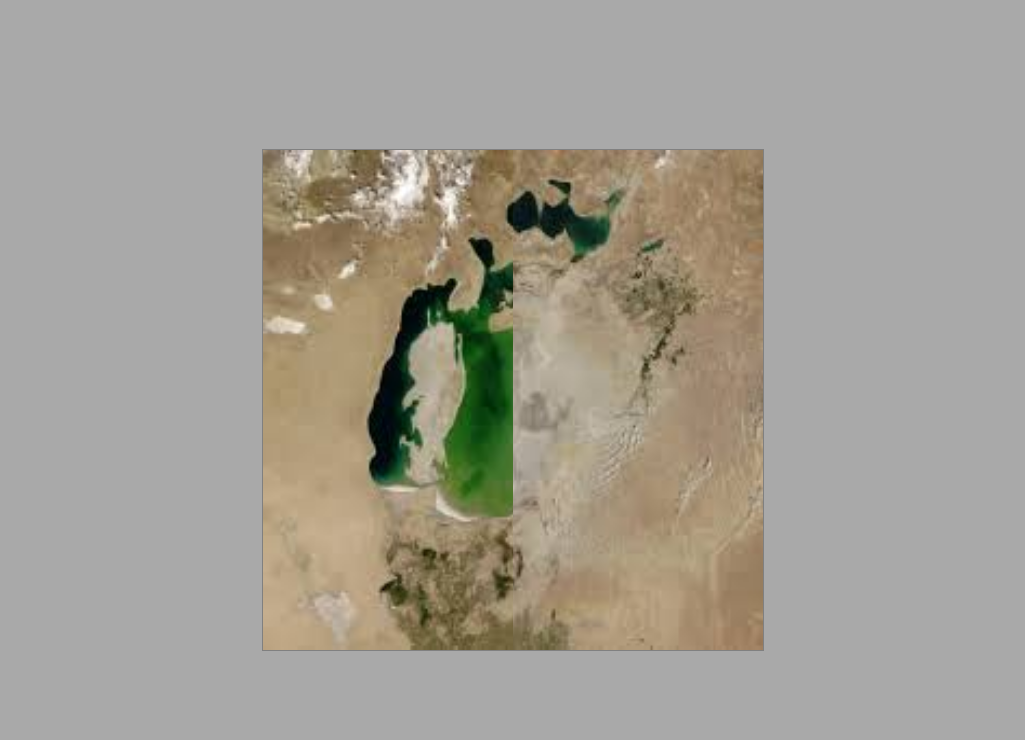
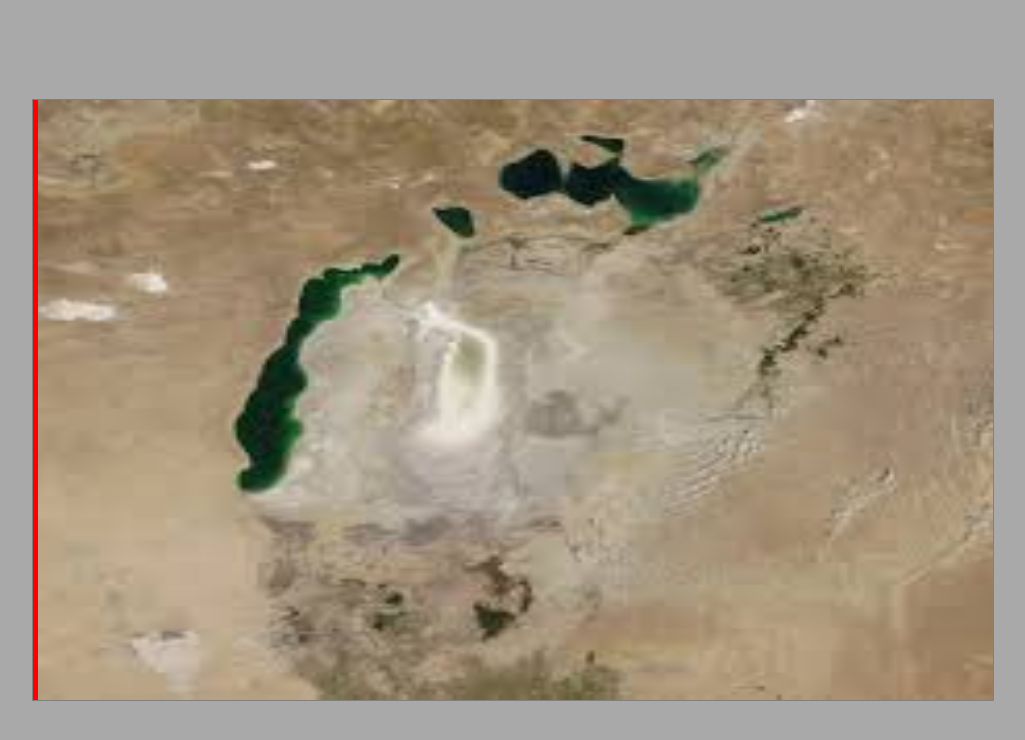
Before and after one commit to santaclauze/art-expert-image-comparator, a React app: page / in a window 1280 px wide. Shown: the top 740 px of the page, without its empty margins (127-1152 px from the left). Built offline with nearby package versions, Linux system fonts and the light colour scheme; what twin.macro would draw is missing.

Commit message:
image slider working

```diff
--- a/package.json
+++ b/package.json
@@ -66,6 +66,7 @@
     "react-dev-utils": "^11.0.1",
     "react-dom": "^17.0.1",
     "react-refresh": "^0.8.3",
+    "react-use": "^15.3.4",
     "resolve": "1.18.1",
     "resolve-url-loader": "^3.1.2",
     "sass-loader": "8.0.2",
--- a/src/App.tsx
+++ b/src/App.tsx
@@ -12,7 +12,7 @@ const Button = tw.button`bg-black text-white`
 const App = () => {
   return (
     // <ImageDragger />
-      <div style={{ height: '100vh', width: '100vw', backgroundColor: 'darkgray', display: 'flex', justifyContent: 'center', alignItems: 'center' }}>
+      <div style={{ height: '100vh', width: '100vw', backgroundColor: 'darkgray', display: 'flex', justifyContent: 'center', alignItems: 'center', padding: 0, margin: 0 }}>
         <ImageComparator />
       </div>
   );
--- a/src/components/ImageComparator/index.tsx
+++ b/src/components/ImageComparator/index.tsx
@@ -1,15 +1,26 @@
-import React from 'react';
-import { Container, ContainerLower, ContainerCover } from './styles';
+import React, {useEffect, useState} from 'react';
+import {useSlider} from 'react-use';
+import { Container, ContainerLower, ContainerCover, Slider } from './styles';
 import empty from '../../assets/aralLake-empty.jpeg';
 import full from '../../assets/aralLake-full.jpeg';
 
 const ImageComparator = () => {
+    const ref = React.useRef(null);
+    const { value } = useSlider(ref, {
+        onScrubStart: () => {
+            console.log('onScrubStop');
+        },
+    });
+
     return (
-        <Container>
+        <Container ref={ref}>
             <ContainerLower>
                 <img src={empty} id="lower" />
             </ContainerLower>
-            <ContainerCover>
+            {/** @ts-ignore */}
+            <Slider pos={value} />
+            {/** @ts-ignore */}
+            <ContainerCover pos={value}>
                 <img src={full} id="cover" />
             </ContainerCover>
         </Container>
--- a/src/components/ImageComparator/styles.ts
+++ b/src/components/ImageComparator/styles.ts
@@ -1,23 +1,27 @@
 import styled from 'styled-components';
 
 export const Container = styled.div`
-  width: 500px;
-  height: 500px;
+  width: 75vw;
+  height: 75vh;
   border: 1px solid grey;
   position: relative;
-`;
-
-export const ContainerCover = styled.div`
-  overflow: hidden;
-  width: 50%;
-  height: 100%;
-  position: absolute;
   img {
-    width: 500px;
-    height: 500px;
+    pointer-events: none;
+    width: 75vw;
+    height: 75vh;
     display:block;
     vertical-align:middle;
   }
+`;
+
+export const ContainerCover = styled.div.attrs<{pos: number }>(props => ({
+    style: {
+        width: `${props.pos * 100}%`,
+    },
+}))`
+  overflow: hidden;
+  height: 100%;
+  position: absolute;
 `;
 
 export const ContainerLower = styled.div`
@@ -25,10 +29,16 @@ export const ContainerLower = styled.div`
   width: 100%;
   height: 100%;
   position: absolute;
-  img {
-    width: 500px;
-    height: 500px;
-    display:block;
-    vertical-align:middle;
-  }
 `;
+
+export const Slider = styled.div.attrs<{pos: number }>(props => ({
+    style: {
+        left: `${props.pos * 100}%`,
+    },
+}))`
+  height: 100%;
+  width: 5px;
+  position: absolute;
+  top: 0;
+  background-color: red;
+`;
--- a/src/index.css
+++ b/src/index.css
@@ -11,3 +11,7 @@ code {
   font-family: source-code-pro, Menlo, Monaco, Consolas, 'Courier New',
     monospace;
 }
+
+*:focus {
+  outline: 0;
+}
```
Also changed, not shown: 1 other file (tests, documents, lock files or other folders).
